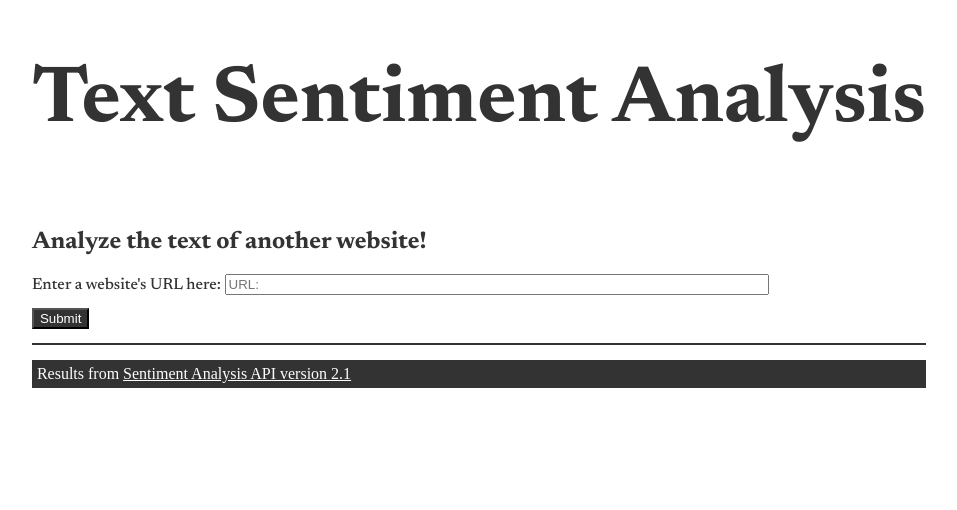
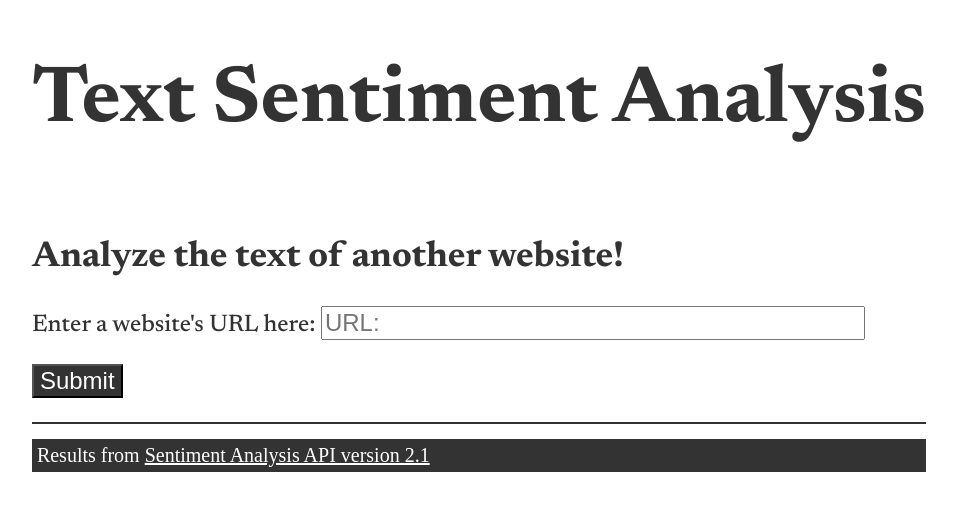
Before and after one commit to LanceStasinski/FEND-04-EvaluateNewsApp, a website built with webpack: page src/client/views/index.html in a window 1280 px wide. Shown: the whole page, without its empty margins (137-1094 px from the left). Built offline with nearby package versions, Linux system fonts and the light colour scheme.

Commit message:
Add media query to footer, form, and results

```diff
--- a/src/client/styles/footer.scss
+++ b/src/client/styles/footer.scss
@@ -16,3 +16,9 @@ footer {
     }
   }
 }
+
+@media only screen and (min-width: 900px) {
+  footer {
+    font-size: 1.25em;
+  }
+}
--- a/src/client/styles/form.scss
+++ b/src/client/styles/form.scss
@@ -21,3 +21,17 @@
     transform: scale(1.05);
   }
 }
+
+@media only screen and (min-width: 900px) {
+  .form {
+    font-size: 1.5em;
+
+    input {
+      font-size: 1em;
+    }
+  }
+
+  #submit {
+    font-size: 1em;
+  }
+}
--- a/src/client/styles/results.scss
+++ b/src/client/styles/results.scss
@@ -17,3 +17,11 @@
     text-decoration: underline;
   }
 }
+
+@media only screen and (min-width: 900px) {
+  #entry {
+    div {
+      font-size: 1.25em;
+    }
+  }
+}
```
